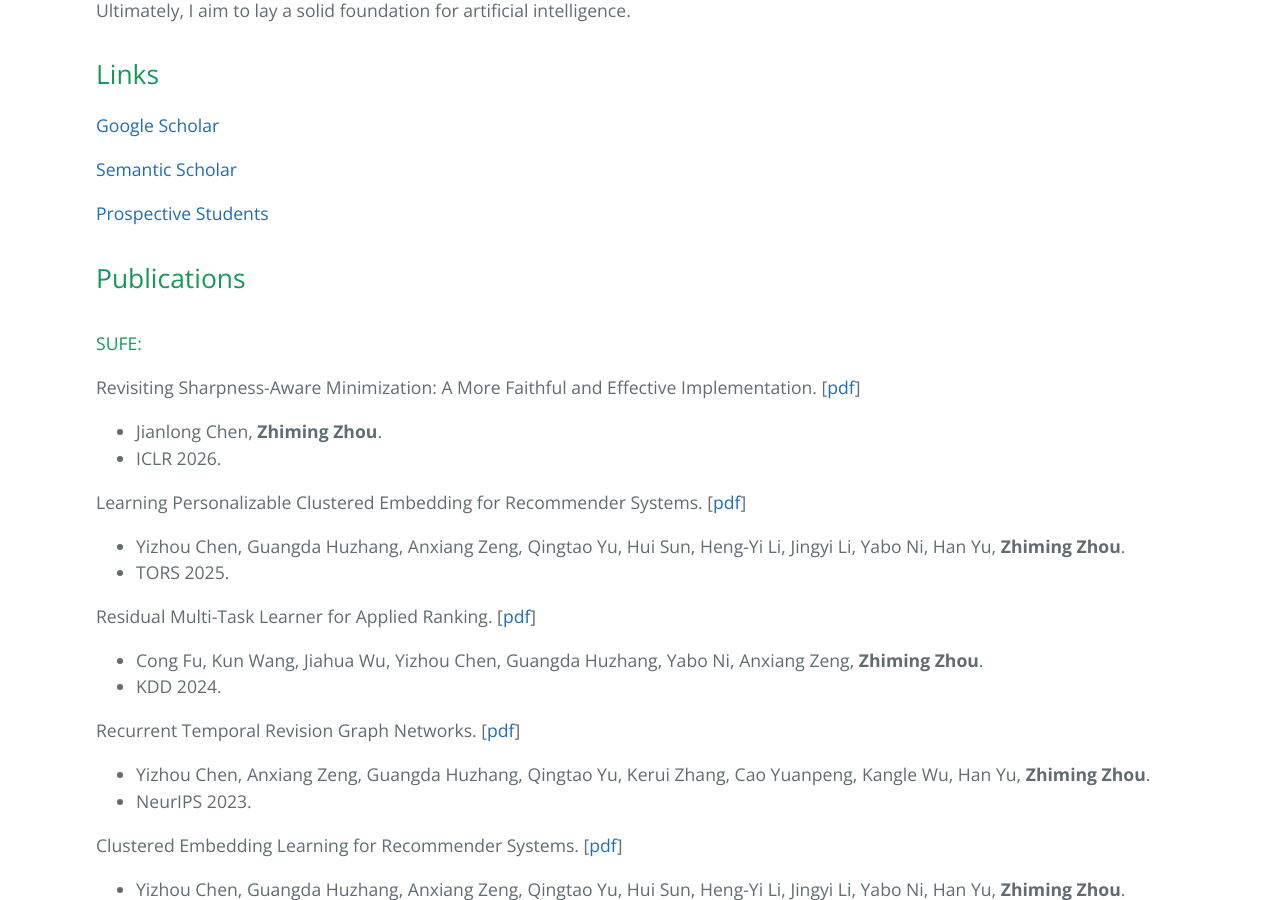
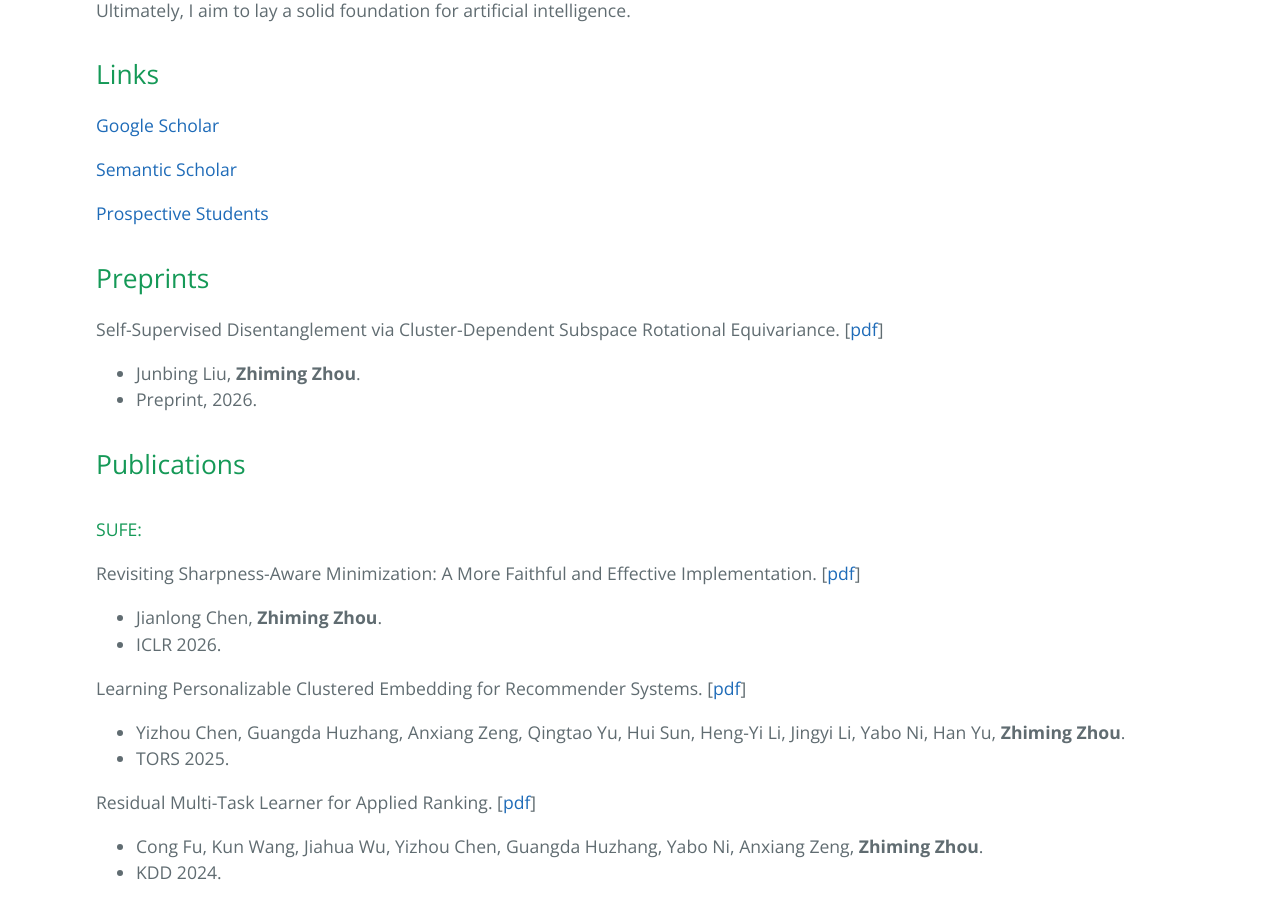
Before and after one commit to ZhimingZhou/zhimingzhou.github.io, a Jekyll site: the page built from index.md, in a window 1280 px wide and 900 px high, scrolled down 708 px. Built offline with Jekyll 4.4.1, drawn with Linux system fonts in a browser that asks for light colours.

Commit message:
Publish homepage from ZhimingZhou/-

```diff
--- a/index.md
+++ b/index.md
@@ -22,6 +22,13 @@ Ultimately, I aim to lay a solid foundation for artificial intelligence.
 [Semantic Scholar](https://www.semanticscholar.org/author/Zhiming-Zhou/145385776)
 
 [Prospective Students](https://zhimingzhou.github.io/Posts/Prospective-Students/)
+
+## Preprints
+
+Self-Supervised Disentanglement via Cluster-Dependent Subspace Rotational Equivariance.
+\[[pdf](https://zhimingzhou.github.io/assets/CRED.pdf)\]
+- Junbing Liu, **Zhiming Zhou**.
+- Preprint, 2026.
 
 ## Publications
 
```
